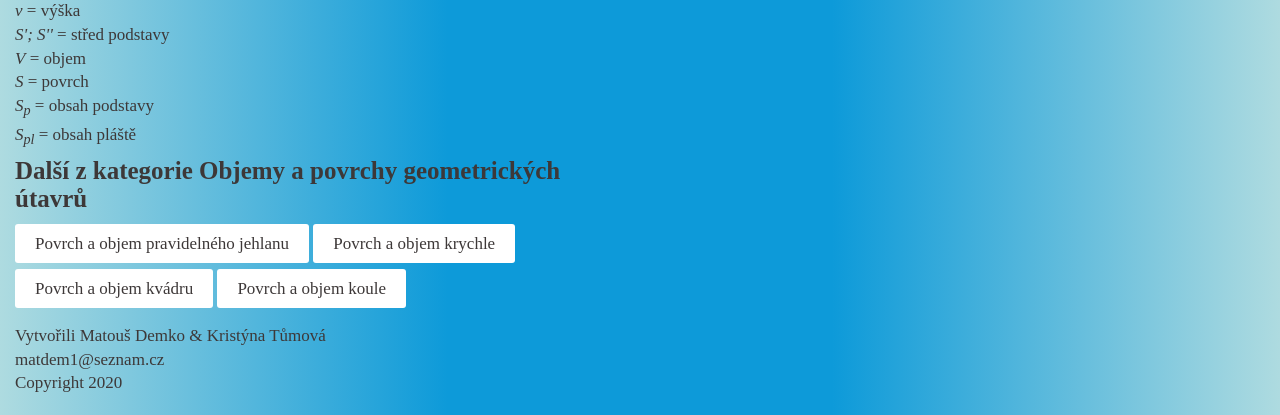
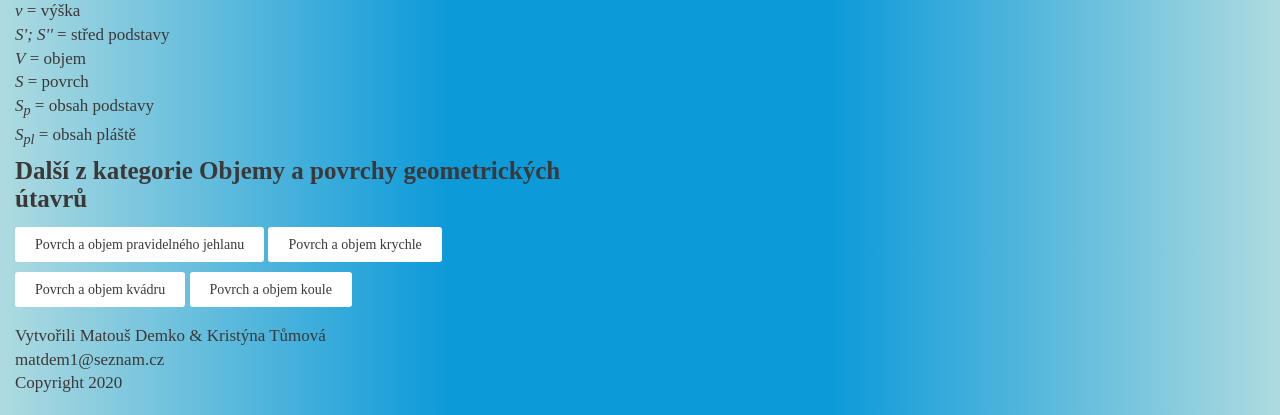
Before and after one commit to Werbold/Werbold.github.io, a PHP site: page /CZ/Matematika/GeometrickaTelesa/Valec/Valec.html in a window 1280 px wide. Shown: the part 764-1179 px from the top of the page. Run offline with PHP 8.4, Linux system fonts and the light colour scheme; some libraries are stand-ins or nearby versions.

Commit message:
Update Valec.css

```diff
--- a/CZ/Matematika/GeometrickaTelesa/Valec/CSS/Valec.css
+++ b/CZ/Matematika/GeometrickaTelesa/Valec/CSS/Valec.css
@@ -39,6 +39,9 @@
 		margin: 0;
 		padding: 0
 	}
+	#line ul li a{
+		font-size: 14px;
+	}
 	#cislo4{
 		margin-left: 25px;
 		width: 175px;
```
